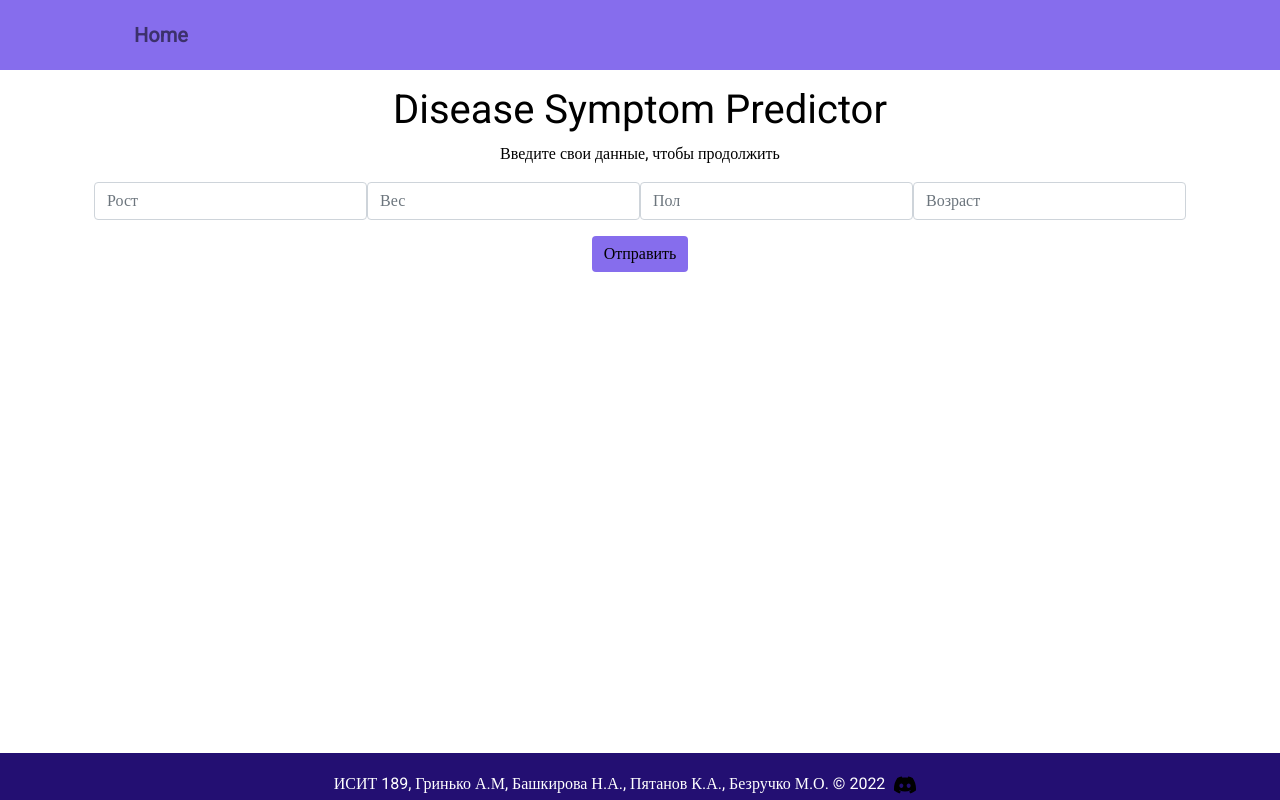
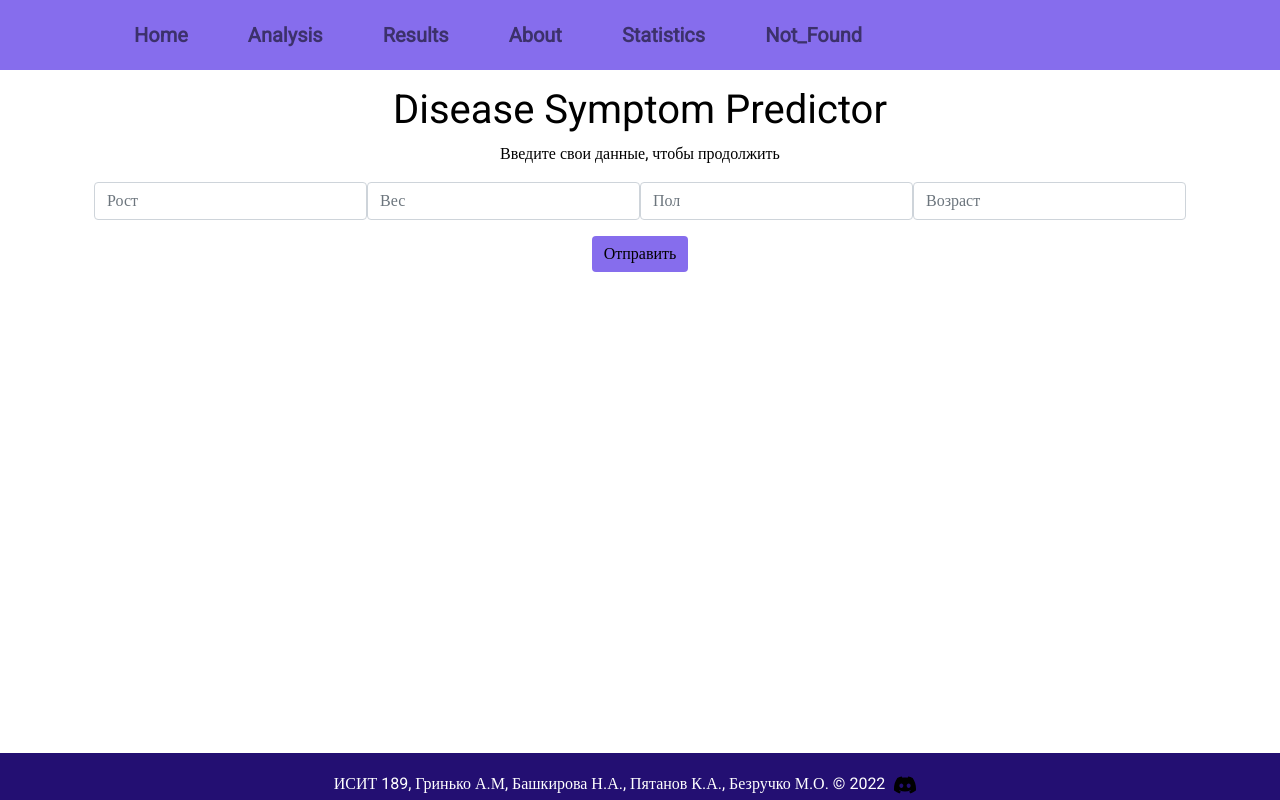
Before and after one commit to GODTHOMASZ/Disease-Symptom-Predictor, a React (Create React App) app: page / in a window 1280 px wide. Built offline with nearby package versions, Linux system fonts and the light colour scheme; a web font is replaced by a local one.

Commit message:
приколы
да чота добавил чтобы было

```diff
--- a/src/App.js
+++ b/src/App.js
@@ -11,6 +11,9 @@ import "@fontsource/roboto";
 
 const Main = lazy(() => import('./pages/Home'));
 const Analysis = lazy(() => import('./pages/analysis'));
+const Results = lazy(() => import('./pages/results'));
+const Statistics = lazy(() => import('./pages/statistics'));
+const About = lazy(() => import('./pages/about'));
 const NotFound = lazy(() => import('./pages/notFound'));
 
 function App() {
@@ -23,7 +26,10 @@ function App() {
             <Switch>
               <Route exact path={ ROUTES.MAIN } component={Main}/>
               <Route exact path={ ROUTES.ANALYSIS } component={Analysis}/>
-              <Route  component={NotFound}/>
+              <Route exact path={ ROUTES.RESULTS } component={Results}/>
+              <Route exact path={ ROUTES.STATISTICS } component={Statistics}/>
+              <Route exact path={ ROUTES.ABOUT } component={About}/>
+              <Route component={NotFound}/>
             </Switch>
           </Suspense>
         </Router>
--- a/src/components/Footer.js
+++ b/src/components/Footer.js
@@ -2,7 +2,6 @@ import React, { Component } from "react";
 import { Container, Form, Nav, Navbar, FormControl, Button } from "react-bootstrap";
 import Logo from './logo.svg';
 import Discord from './discord.svg';
-import "../pages/Styles.css"
 
 export default class Header extends Component {
     render() {
--- a/src/components/Header.js
+++ b/src/components/Header.js
@@ -1,6 +1,7 @@
 import React, { Component } from "react";
 import { Container, Form, Nav, Navbar, FormControl, Button } from "react-bootstrap";
-import "../pages/Styles.css"
+import * as ROUTES from '../constants/routes';
+
 export default class Header extends Component {
     render() {
         return (
@@ -11,7 +12,11 @@ export default class Header extends Component {
                         <Navbar.Collapse id="responsive-navbar-nav" >
                             <Nav className="mr-auto ">
                                 <Nav.Link href="/"><span class="navLink">Home</span></Nav.Link>
-                                {/* <Nav.Link href="/feedback"><span class="navLink">Feedback</span></Nav.Link> */}
+                                <Nav.Link href={ROUTES.ANALYSIS}><span class="navLink">Analysis</span></Nav.Link>
+                                <Nav.Link href={ROUTES.RESULTS}><span class="navLink">Results</span></Nav.Link>
+                                <Nav.Link href={ROUTES.ABOUT}><span class="navLink">About</span></Nav.Link>
+                                <Nav.Link href={ROUTES.STATISTICS}><span class="navLink">Statistics</span></Nav.Link>
+                                <Nav.Link href={ROUTES.NOT_FOUND}><span class="navLink">Not_Found</span></Nav.Link>
                             </Nav>
                         </Navbar.Collapse>
                     </Container>
--- a/src/constants/routes.js
+++ b/src/constants/routes.js
@@ -1,3 +1,6 @@
 export const MAIN = '/';
 export const ANALYSIS = '/analysis';
+export const RESULTS = '/results';
+export const STATISTICS = '/statistics';
+export const ABOUT = '/about';
 export const NOT_FOUND = '/not-found';
--- a/src/pages/About.js
+++ b/src/pages/About.js
@@ -1,6 +1,5 @@
 import React, { Component } from 'react';
 import Tabs from '../components/Tabs.js';
-import "./Styles.css"
 
 export default class About extends Component {
     render() {
--- a/src/pages/Home.js
+++ b/src/pages/Home.js
@@ -1,6 +1,5 @@
 import React, { Component } from 'react';
 import DiseaseHome from '../components/DiseaseHome';
-import "./Styles.css"
 import { Container, Form } from 'react-bootstrap';
 
 export default class Home extends Component {
--- a/src/pages/Results.js
+++ b/src/pages/Results.js
@@ -1,11 +1,19 @@
 import React, { Component } from 'react';
 import Feedback from '../components/Feedback';
-import "./Styles.css"
 
-export default class Home extends Component {
-    render() {
+export default function Main() {
+        let i = 0;
+        let diseases = [];
+        while (i<5)
+        {
+            diseases[i] = 'говно' + i;
+            i++;
+        }
         return (
-            <Feedback/>
-        )
-    }
+            <div>
+                <h1 className='text-center mt-3 mb-2'>Disease Symptom Predictor</h1>
+                <div className='text-center'>Ниже предсавлены варианты возможных болезней</div>
+
+            </div>
+        );
 }
--- a/src/pages/Statistics.js
+++ b/src/pages/Statistics.js
@@ -0,0 +1,11 @@
+import React, {lazy, Suspense, Component } from 'react';
+import '../App.css'
+
+export default function Main() {
+    return (
+
+    <div>
+
+    </div>
+    );
+}
```
